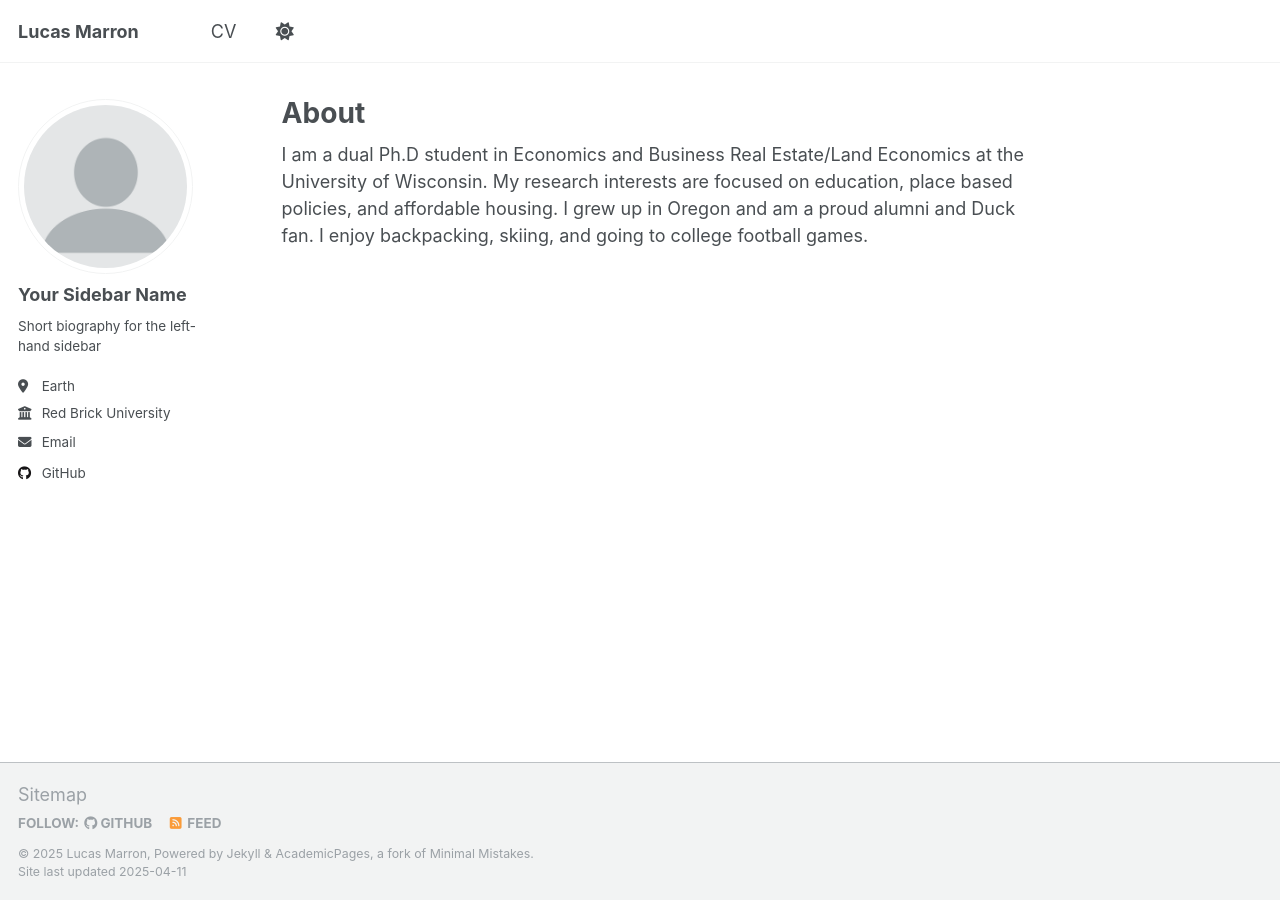
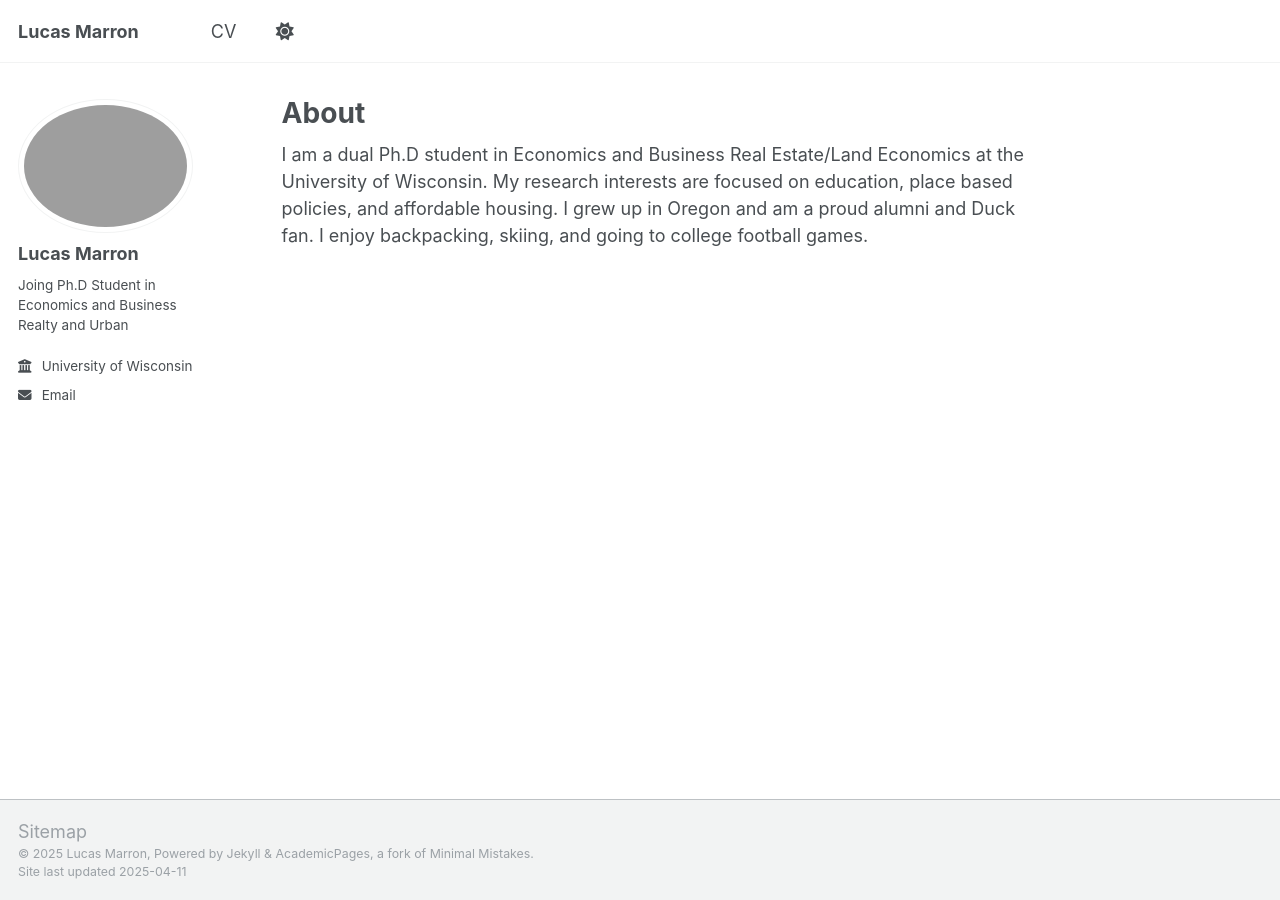
Before and after one commit to lucas-marron/lucas-marron.github.io, a Jekyll site: the page built from _pages/about.md, in a window 1280 px wide. Built offline with Jekyll 4.4.1, drawn with Linux system fonts in a browser that asks for light colours.

Commit message:
fixing paths4

```diff
--- a/_config.yml
+++ b/_config.yml
@@ -22,14 +22,14 @@ repository               : "academicpages/academicpages.github.io"
 #               Additional customization can be done by editing /_includes/author-profile.html
 author:
   # Biographic information
-  avatar           : "profile.png"
-  name             : "Your Sidebar Name"
+  avatar           : "marron_profile.png"
+  name             : "Lucas Marron"
   pronouns         : # example: "she/her"
-  bio              : "Short biography for the left-hand sidebar"
-  location         : "Earth"
-  employer         : "Red Brick University"
+  bio              : "Joing Ph.D Student in Economics and Business Realty and Urban"
+  location         : #"Earth"
+  employer         : "University of Wisconsin"
   uri              : # URL
-  email            : "none@example.org"
+  email            : "lmarron@wisc.edu"
 
   # Academic websites
   arxiv            : # URL - Update with the correct link to your profile
@@ -45,7 +45,7 @@ author:
   bitbucket        : # Username - Update with your username on the site
   codepen          : # Username
   dribbble         : # Username
-  github           : "academicpages"
+  github           : #"academicpages"
   kaggle           : # Username
   stackoverflow    : # User number or user number and name (i.e., use "1" or "1/jeff-atwood")
 
@@ -118,7 +118,7 @@ staticman:
       options:
         format           : "iso8601" # "iso8601" (default), "timestamp-seconds", "timestamp-milliseconds"
 atom_feed:
-  hide                   : false     # change to true to hide the RSS feed in the footer
+  hide                   : true     # change to true to hide the RSS feed in the footer
   path                   : # blank (default) uses feed.xml
 
 
```
